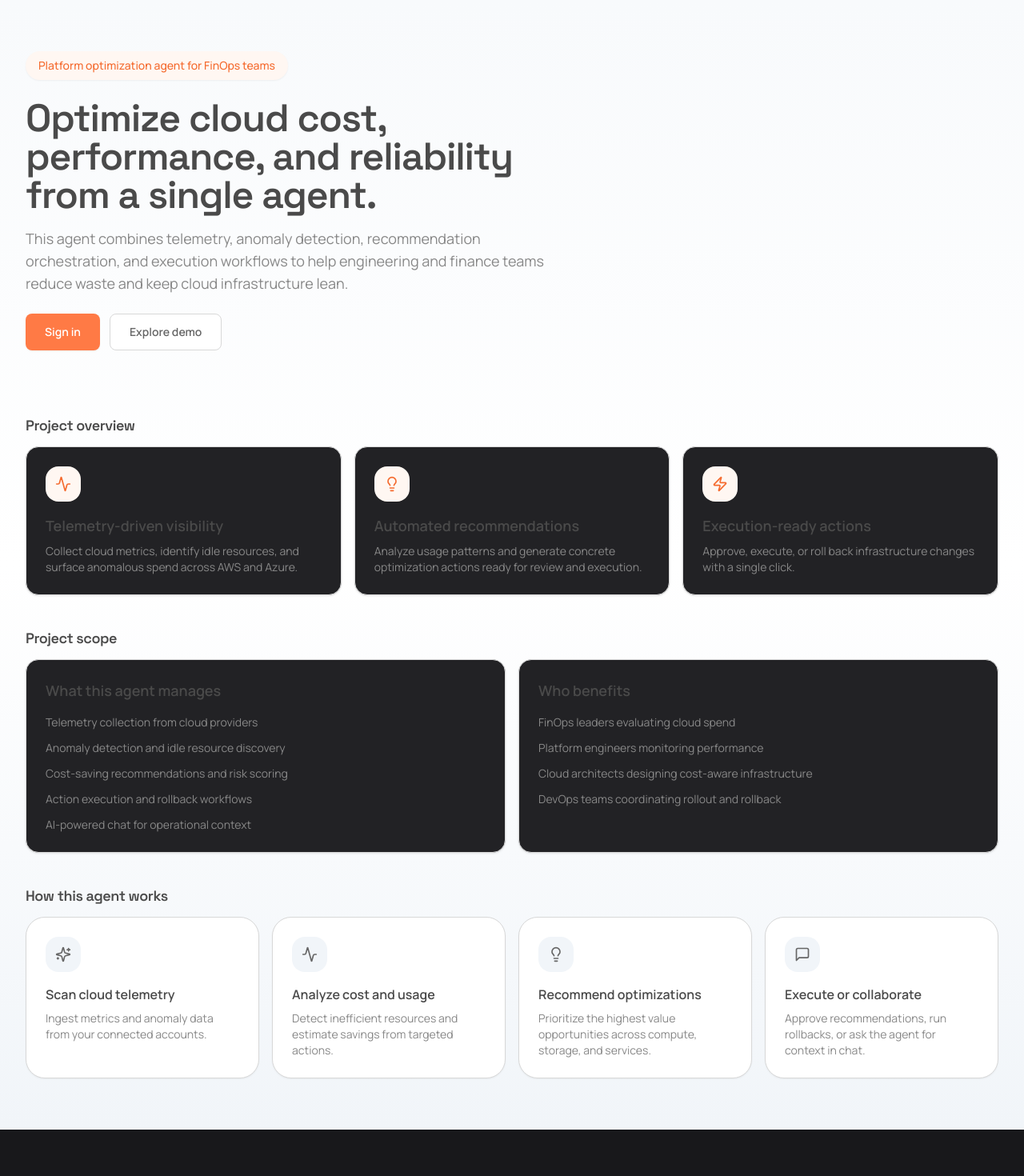
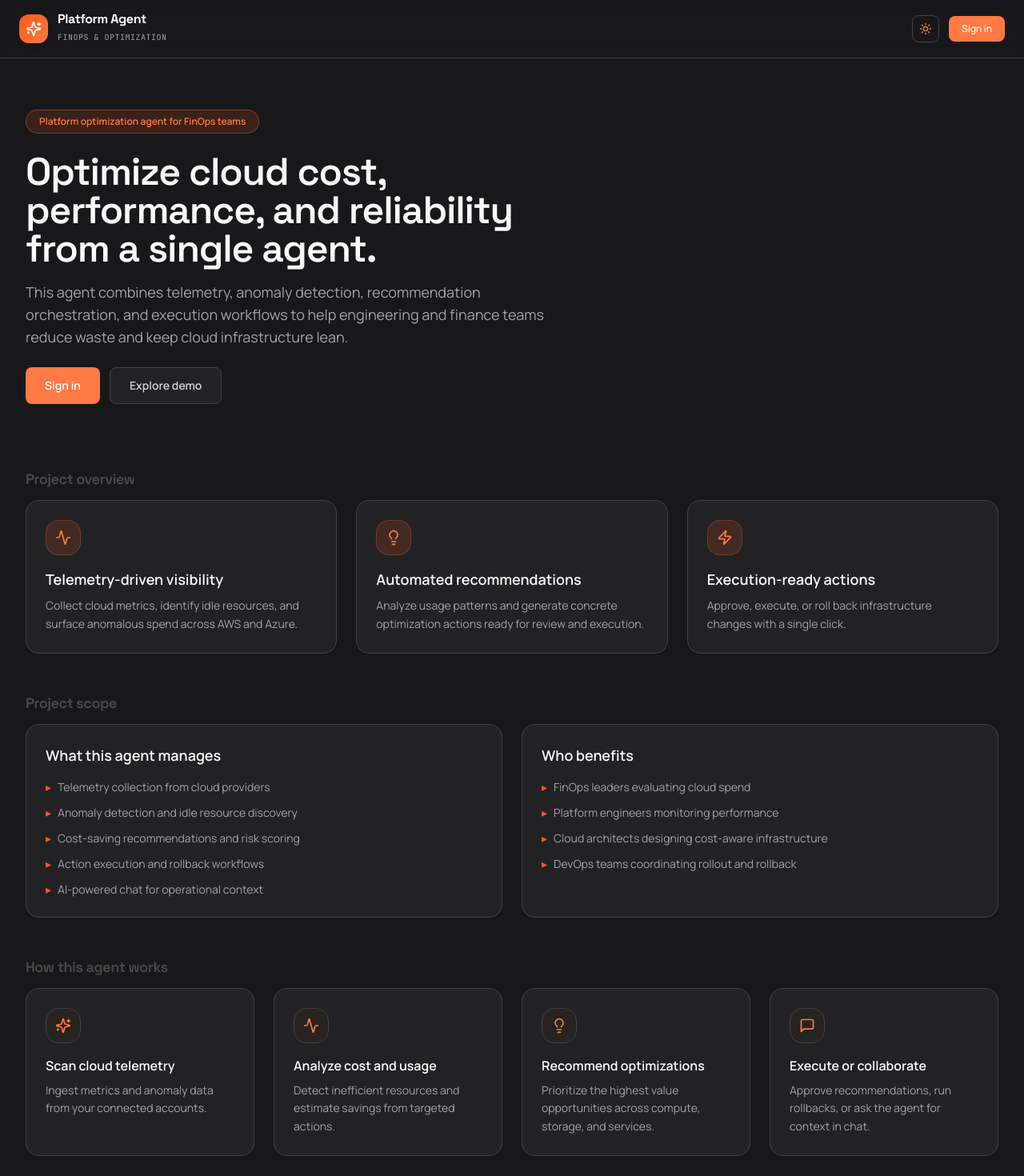
Before and after one commit to Aiinhome-Aivista/Agent5_FE, a React (Vite) app: page / in a window 1280 px wide. Shown: the top 1470 px of the page at 80% size. Before the commit the page ends 1412 px from the top, so only its background shows below. Built offline with nearby package versions, Linux system fonts and the light colour scheme.

Commit message:
feat: implement Landing and Login pages theme support

```diff
--- a/src/pages/Landing.jsx
+++ b/src/pages/Landing.jsx
@@ -2,12 +2,14 @@ import { useNavigate } from "react-router-dom";
 import {
   Activity,
   Lightbulb,
-  PlayCircle,
   Sparkles,
   MessageSquare,
   Zap,
+  Sun,
+  Moon,
 } from "lucide-react";
 import { Section } from "../components/UI";
+import { useAppStore } from "../store/store";
 
 const FEATURES = [
   {
@@ -59,21 +61,64 @@ const STEPS = [
 
 export default function Landing() {
   const navigate = useNavigate();
+  const { theme, toggleTheme } = useAppStore();
 
   return (
-    <div className="min-h-screen bg-gradient-to-b from-slate-50 via-white to-slate-100 text-ink-900">
+    <div className="min-h-screen transition-colors duration-200 bg-[var(--color-bg)] text-[var(--color-primary-text)]">
+      {/* Header Bar */}
+      <header className="sticky top-0 z-40 border-b border-[var(--color-light-border)] bg-[var(--color-bg)]/90 backdrop-blur-md">
+        <div className="mx-auto max-w-7xl px-6 py-4 flex items-center justify-between">
+          <div className="flex items-center gap-3 cursor-pointer" onClick={() => navigate("/")}>
+            <div className="w-9 h-9 rounded-xl bg-gradient-to-br from-[#FF5A14] to-[#FF7A45] flex items-center justify-center shadow-md">
+              <Sparkles className="w-5 h-5 text-white" />
+            </div>
+            <div>
+              <span className="font-display font-bold text-base text-[var(--color-heading-text)] tracking-tight block leading-none">
+                Platform Agent
+              </span>
+              <span className="text-[10px] font-mono text-[var(--color-secondary-text)] uppercase tracking-wider">
+                FinOps & Optimization
+              </span>
+            </div>
+          </div>
+
+          <div className="flex items-center gap-3">
+            {/* Theme Toggle Button */}
+            <button
+              onClick={toggleTheme}
+              className="p-2 rounded-lg border border-[var(--color-light-border)] text-[var(--color-primary-text)] hover:bg-[var(--color-input-bg)] hover:border-[#FF8A55] transition-colors"
+              title={`Switch to ${theme === "dark" ? "Light" : "Dark"} Mode`}
+            >
+              {theme === "dark" ? (
+                <Sun className="w-4 h-4 text-[#FF7A45]" />
+              ) : (
+                <Moon className="w-4 h-4 text-[#4A4A4A]" />
+              )}
+            </button>
+
+            <button
+              onClick={() => navigate("/login")}
+              className="btn-primary text-xs px-4 py-2"
+            >
+              Sign in
+            </button>
+          </div>
+        </div>
+      </header>
+
+      {/* Hero Section */}
       <div className="mx-auto max-w-7xl px-6 py-16 lg:px-8">
         <div className="grid gap-12 lg:grid-cols-[1.2fr_0.8fr] items-center">
           <div className="space-y-6">
-            <div className="inline-flex items-center gap-2 rounded-full bg-accent-50 px-4 py-2 text-sm font-medium text-accent-700 shadow-sm">
+            <div className="inline-flex items-center gap-2 rounded-full bg-[#FF5A14]/15 border border-[#FF8A55]/30 px-4 py-1.5 text-xs font-semibold text-[#FF7A45] shadow-sm">
               Platform optimization agent for FinOps teams
             </div>
             <div className="space-y-4">
-              <h1 className="text-4xl font-display font-semibold tracking-tight text-ink-900 sm:text-5xl">
+              <h1 className="text-4xl font-display font-semibold tracking-tight text-[var(--color-heading-text)] sm:text-5xl">
                 Optimize cloud cost, performance, and reliability from a single
                 agent.
               </h1>
-              <p className="max-w-2xl text-base text-ink-600 sm:text-lg">
+              <p className="max-w-2xl text-base text-[var(--color-secondary-text)] sm:text-lg">
                 This agent combines telemetry, anomaly detection, recommendation
                 orchestration, and execution workflows to help engineering and
                 finance teams reduce waste and keep cloud infrastructure lean.
@@ -88,113 +133,77 @@ export default function Landing() {
               </button>
               <a
                 href="#scope"
-                className="inline-flex items-center justify-center rounded-lg border border-paper-300 bg-white px-6 py-3 text-sm font-semibold text-ink-700 hover:bg-paper-100"
+                className="inline-flex items-center justify-center rounded-lg border border-[var(--color-light-border)] bg-[var(--color-card-bg)] px-6 py-3 text-sm font-semibold text-[var(--color-primary-text)] hover:border-[#FF8A55] hover:text-[#FF5A14] hover:bg-[var(--color-input-bg)] transition-all duration-200 shadow-sm"
               >
                 Explore demo
               </a>
             </div>
           </div>
-
-          {/* <div className="rounded-[2rem] border border-paper-300 bg-white/90 p-8 shadow-card">
-            <div className="space-y-4">
-              <div className="grid grid-cols-2 gap-4 text-center text-sm text-ink-500">
-                <div>
-                  <div className="text-3xl font-semibold text-ink-900">
-                    100%
-                  </div>
-                  <div className="mt-1">Cloud coverage</div>
-                </div>
-                <div>
-                  <div className="text-3xl font-semibold text-ink-900">4</div>
-                  <div className="mt-1">Agent stages</div>
-                </div>
-              </div>
-              <div className="rounded-3xl border border-paper-200 bg-paper-50 p-5">
-                <div className="text-sm uppercase tracking-widest text-ink-400">
-                  Live pipeline
-                </div>
-                <div className="mt-4 space-y-3">
-                  <div className="rounded-2xl bg-white p-4 shadow-sm">
-                    <div className="text-sm font-semibold text-ink-900">
-                      Telemetry
-                    </div>
-                    <div className="text-xs text-ink-500 mt-1">
-                      Metric ingestion, anomaly detection, and context capture.
-                    </div>
-                  </div>
-                  <div className="rounded-2xl bg-white p-4 shadow-sm">
-                    <div className="text-sm font-semibold text-ink-900">
-                      Recommendations
-                    </div>
-                    <div className="text-xs text-ink-500 mt-1">
-                      Actionable opportunities prioritized by savings and risk.
-                    </div>
-                  </div>
-                </div>
-              </div>
-            </div>
-          </div> */}
         </div>
 
-        <div className="mt-20 space-y-10" id="scope">
+        <div className="mt-20 space-y-12" id="scope">
           <Section title="Project overview">
-            <div className="grid gap-4 lg:grid-cols-3">
+            <div className="grid gap-6 lg:grid-cols-3">
               {FEATURES.map(({ title, description, icon: Icon }) => (
-                <div key={title} className="card p-6 border-paper-300">
-                  <div className="flex h-11 w-11 items-center justify-center rounded-2xl bg-accent-50 text-accent-700">
+                <div key={title} className="card card-hover p-6">
+                  <div className="flex h-11 w-11 items-center justify-center rounded-2xl bg-[#FF5A14]/15 text-[#FF7A45] border border-[#FF8A55]/20">
                     <Icon className="h-5 w-5" />
                   </div>
-                  <h2 className="mt-4 text-lg font-semibold text-ink-900">
+                  <h2 className="mt-4 text-lg font-semibold text-[var(--color-heading-text)]">
                     {title}
                   </h2>
-                  <p className="mt-2 text-sm text-ink-600">{description}</p>
+                  <p className="mt-2 text-sm text-[var(--color-secondary-text)] leading-relaxed">
+                    {description}
+                  </p>
                 </div>
               ))}
             </div>
           </Section>
 
           <Section title="Project scope">
-            <div className="grid gap-4 lg:grid-cols-2">
-              <div className="card p-6 border-paper-300">
-                <h2 className="text-lg font-semibold text-ink-900">
+            <div className="grid gap-6 lg:grid-cols-2">
+              <div className="card card-hover p-6">
+                <h2 className="text-lg font-semibold text-[var(--color-heading-text)]">
                   What this agent manages
                 </h2>
-                <ul className="mt-4 space-y-3 text-sm text-ink-600">
-                  <li>Telemetry collection from cloud providers</li>
-                  <li>Anomaly detection and idle resource discovery</li>
-                  <li>Cost-saving recommendations and risk scoring</li>
-                  <li>Action execution and rollback workflows</li>
-                  <li>AI-powered chat for operational context</li>
+                <ul className="mt-4 space-y-3 text-sm text-[var(--color-secondary-text)]">
+                  <li className="flex items-center gap-2"><span className="text-[#FF5A14]">▸</span> Telemetry collection from cloud providers</li>
+                  <li className="flex items-center gap-2"><span className="text-[#FF5A14]">▸</span> Anomaly detection and idle resource discovery</li>
+                  <li className="flex items-center gap-2"><span className="text-[#FF5A14]">▸</span> Cost-saving recommendations and risk scoring</li>
+                  <li className="flex items-center gap-2"><span className="text-[#FF5A14]">▸</span> Action execution and rollback workflows</li>
+                  <li className="flex items-center gap-2"><span className="text-[#FF5A14]">▸</span> AI-powered chat for operational context</li>
                 </ul>
               </div>
-              <div className="card p-6 border-paper-300">
-                <h2 className="text-lg font-semibold text-ink-900">
+              <div className="card card-hover p-6">
+                <h2 className="text-lg font-semibold text-[var(--color-heading-text)]">
                   Who benefits
                 </h2>
-                <ul className="mt-4 space-y-3 text-sm text-ink-600">
-                  <li>FinOps leaders evaluating cloud spend</li>
-                  <li>Platform engineers monitoring performance</li>
-                  <li>Cloud architects designing cost-aware infrastructure</li>
-                  <li>DevOps teams coordinating rollout and rollback</li>
+                <ul className="mt-4 space-y-3 text-sm text-[var(--color-secondary-text)]">
+                  <li className="flex items-center gap-2"><span className="text-[#FF5A14]">▸</span> FinOps leaders evaluating cloud spend</li>
+                  <li className="flex items-center gap-2"><span className="text-[#FF5A14]">▸</span> Platform engineers monitoring performance</li>
+                  <li className="flex items-center gap-2"><span className="text-[#FF5A14]">▸</span> Cloud architects designing cost-aware infrastructure</li>
+                  <li className="flex items-center gap-2"><span className="text-[#FF5A14]">▸</span> DevOps teams coordinating rollout and rollback</li>
                 </ul>
               </div>
             </div>
           </Section>
 
           <Section title="How this agent works">
-            <div className="grid gap-4 lg:grid-cols-4">
+            <div className="grid gap-6 lg:grid-cols-4">
               {STEPS.map(({ title, description, icon: Icon }) => (
                 <div
                   key={title}
-                  className="rounded-3xl border border-paper-300 bg-white p-6 shadow-sm"
+                  className="card card-hover p-6 rounded-2xl"
                 >
-                  <div className="flex h-11 w-11 items-center justify-center rounded-2xl bg-slate-100 text-ink-700">
+                  <div className="flex h-11 w-11 items-center justify-center rounded-2xl bg-[var(--color-input-bg)] text-[#FF7A45] border border-[var(--color-light-border)]">
                     <Icon className="h-5 w-5" />
                   </div>
-                  <h3 className="mt-4 text-base font-semibold text-ink-900">
+                  <h3 className="mt-4 text-base font-semibold text-[var(--color-heading-text)]">
                     {title}
                   </h3>
-                  <p className="mt-2 text-sm text-ink-600">{description}</p>
+                  <p className="mt-2 text-sm text-[var(--color-secondary-text)] leading-relaxed">
+                    {description}
+                  </p>
                 </div>
               ))}
             </div>
--- a/src/pages/Login.jsx
+++ b/src/pages/Login.jsx
@@ -1,11 +1,13 @@
 import { useEffect, useState } from "react";
 import { useNavigate } from "react-router-dom";
-import { Lock, Mail, ShieldCheck } from "lucide-react";
+import { Lock, Mail, ShieldCheck, Sun, Moon, Sparkles } from "lucide-react";
 
-import { endpoints } from "../api/client"; // adjust path if needed
+import { endpoints } from "../api/client";
+import { useAppStore } from "../store/store";
 
 export default function Login() {
   const navigate = useNavigate();
+  const { theme, toggleTheme } = useAppStore();
 
   const [email, setEmail] = useState("");
   const [password, setPassword] = useState("");
@@ -72,18 +74,55 @@ export default function Login() {
   };
 
   return (
-    <div className="min-h-screen bg-gradient-to-br from-slate-50 via-white to-slate-100 px-6 py-16 flex items-center justify-center">
-      <div className="w-full max-w-md rounded-[2rem] border border-paper-300 bg-white p-8 shadow-card">
+    <div className="min-h-screen transition-colors duration-200 bg-[var(--color-bg)] text-[var(--color-primary-text)] flex flex-col">
+      {/* Top Header */}
+      <header className="sticky top-0 z-40 border-b border-[var(--color-light-border)] bg-[var(--color-bg)]/90 backdrop-blur-md">
+        <div className="mx-auto max-w-7xl px-6 py-4 flex items-center justify-between">
+          <div
+            className="flex items-center gap-3 cursor-pointer"
+            onClick={() => navigate("/")}
+          >
+            <div className="w-9 h-9 rounded-xl bg-gradient-to-br from-[#FF5A14] to-[#FF7A45] flex items-center justify-center shadow-md">
+              <Sparkles className="w-5 h-5 text-white" />
+            </div>
+            <div>
+              <span className="font-display font-bold text-base text-[var(--color-heading-text)] tracking-tight block leading-none">
+                Platform Agent
+              </span>
+              <span className="text-[10px] font-mono text-[var(--color-secondary-text)] uppercase tracking-wider">
+                FinOps & Optimization
+              </span>
+            </div>
+          </div>
+
+          {/* Theme Toggle Button */}
+          <button
+            onClick={toggleTheme}
+            className="p-2 rounded-lg border border-[var(--color-light-border)] text-[var(--color-primary-text)] hover:bg-[var(--color-input-bg)] hover:border-[#FF8A55] transition-colors"
+            title={`Switch to ${theme === "dark" ? "Light" : "Dark"} Mode`}
+          >
+            {theme === "dark" ? (
+              <Sun className="w-4 h-4 text-[#FF7A45]" />
+            ) : (
+              <Moon className="w-4 h-4 text-[#4A4A4A]" />
+            )}
+          </button>
+        </div>
+      </header>
+
+      {/* Main Login Form Container */}
+      <div className="flex-1 px-6 py-12 flex items-center justify-center">
+        <div className="w-full max-w-md card card-hover p-8 shadow-card">
           <div className="mb-8 text-center">
-          <div className="mx-auto flex h-14 w-14 items-center justify-center rounded-3xl bg-accent-50 text-accent-700">
+            <div className="mx-auto flex h-14 w-14 items-center justify-center rounded-3xl bg-[#FF5A14]/15 text-[#FF7A45] border border-[#FF8A55]/30 shadow-sm">
               <Lock className="h-6 w-6" />
             </div>
 
-          <h1 className="mt-6 text-2xl font-semibold text-ink-900">
+            <h1 className="mt-6 text-2xl font-semibold text-[var(--color-heading-text)] font-display">
               Sign in to Optimization Agent
             </h1>
 
-          <p className="mt-2 text-sm text-ink-500">
+            <p className="mt-2 text-sm text-[var(--color-secondary-text)]">
               Use your cloud or team credentials to access recommendations and
               telemetry.
             </p>
@@ -91,9 +130,9 @@ export default function Login() {
 
           <form className="space-y-5" onSubmit={handleSubmit}>
             {/* EMAIL */}
-          <label className="block text-sm font-medium text-ink-700">
-            <span className="flex items-center gap-2 text-xs uppercase tracking-widest text-ink-400">
-              <Mail className="h-3.5 w-3.5" />
+            <label className="block text-sm font-medium text-[var(--color-primary-text)]">
+              <span className="flex items-center gap-2 text-xs uppercase tracking-widest text-[var(--color-secondary-text)] mb-1">
+                <Mail className="h-3.5 w-3.5 text-[#FF7A45]" />
                 Email address
               </span>
 
@@ -103,14 +142,14 @@ export default function Login() {
                 onChange={(event) => setEmail(event.target.value)}
                 placeholder="name@example.com"
                 required
-              className="input mt-2"
+                className="input"
               />
             </label>
 
             {/* PASSWORD */}
-          <label className="block text-sm font-medium text-ink-700">
-            <span className="flex items-center gap-2 text-xs uppercase tracking-widest text-ink-400">
-              <Lock className="h-3.5 w-3.5" />
+            <label className="block text-sm font-medium text-[var(--color-primary-text)]">
+              <span className="flex items-center gap-2 text-xs uppercase tracking-widest text-[var(--color-secondary-text)] mb-1">
+                <Lock className="h-3.5 w-3.5 text-[#FF7A45]" />
                 Password
               </span>
 
@@ -120,27 +159,27 @@ export default function Login() {
                 onChange={(event) => setPassword(event.target.value)}
                 placeholder="Enter your password"
                 required
-              className="input mt-2"
+                className="input"
               />
             </label>
 
             {/* CAPTCHA */}
-          <div className="space-y-4 rounded-2xl border border-slate-200 bg-slate-50 p-4">
+            <div className="space-y-4 rounded-2xl border border-[var(--color-light-border)] bg-[var(--color-input-bg)] p-4">
               <div>
-              <span className="flex items-center gap-2 text-xs uppercase tracking-widest text-ink-400">
-                <ShieldCheck className="h-3.5 w-3.5" />
+                <span className="flex items-center gap-2 text-xs uppercase tracking-widest text-[var(--color-secondary-text)]">
+                  <ShieldCheck className="h-3.5 w-3.5 text-[#FF7A45]" />
                   Captcha Verification
                 </span>
 
-              <div className="mt-3 flex items-center justify-between rounded-xl border border-dashed border-slate-300 bg-white px-4 py-3">
-                <span className="text-xl font-bold tracking-[0.4em] text-slate-800">
+                <div className="mt-3 flex items-center justify-between rounded-xl border border-dashed border-[var(--color-light-border)] bg-[var(--color-card-bg)] px-4 py-3">
+                  <span className="text-xl font-bold tracking-[0.4em] text-[#FF7A45] font-mono">
                     {captchaChallenge || "Loading..."}
                   </span>
 
                   <button
                     type="button"
                     onClick={fetchCaptcha}
-                  className="text-sm font-medium text-accent-700 hover:text-accent-800"
+                    className="text-xs font-semibold text-[#FF7A45] hover:text-[#FF5A14] uppercase tracking-wider"
                   >
                     Refresh
                   </button>
@@ -167,14 +206,15 @@ export default function Login() {
             </button>
           </form>
 
-        <div className="mt-6 text-center text-sm text-ink-500">
+          <div className="mt-6 text-center text-sm text-[var(--color-secondary-text)]">
             <button
               type="button"
               onClick={() => navigate("/")}
-            className="font-medium text-accent-700 hover:text-accent-800"
+              className="font-medium text-[#FF7A45] hover:text-[#FF5A14] transition-colors"
             >
-            Back to landing page
+              ← Back to landing page
             </button>
+          </div>
         </div>
       </div>
     </div>
```
Lines whose indentation alone changed are shown as unchanged.
